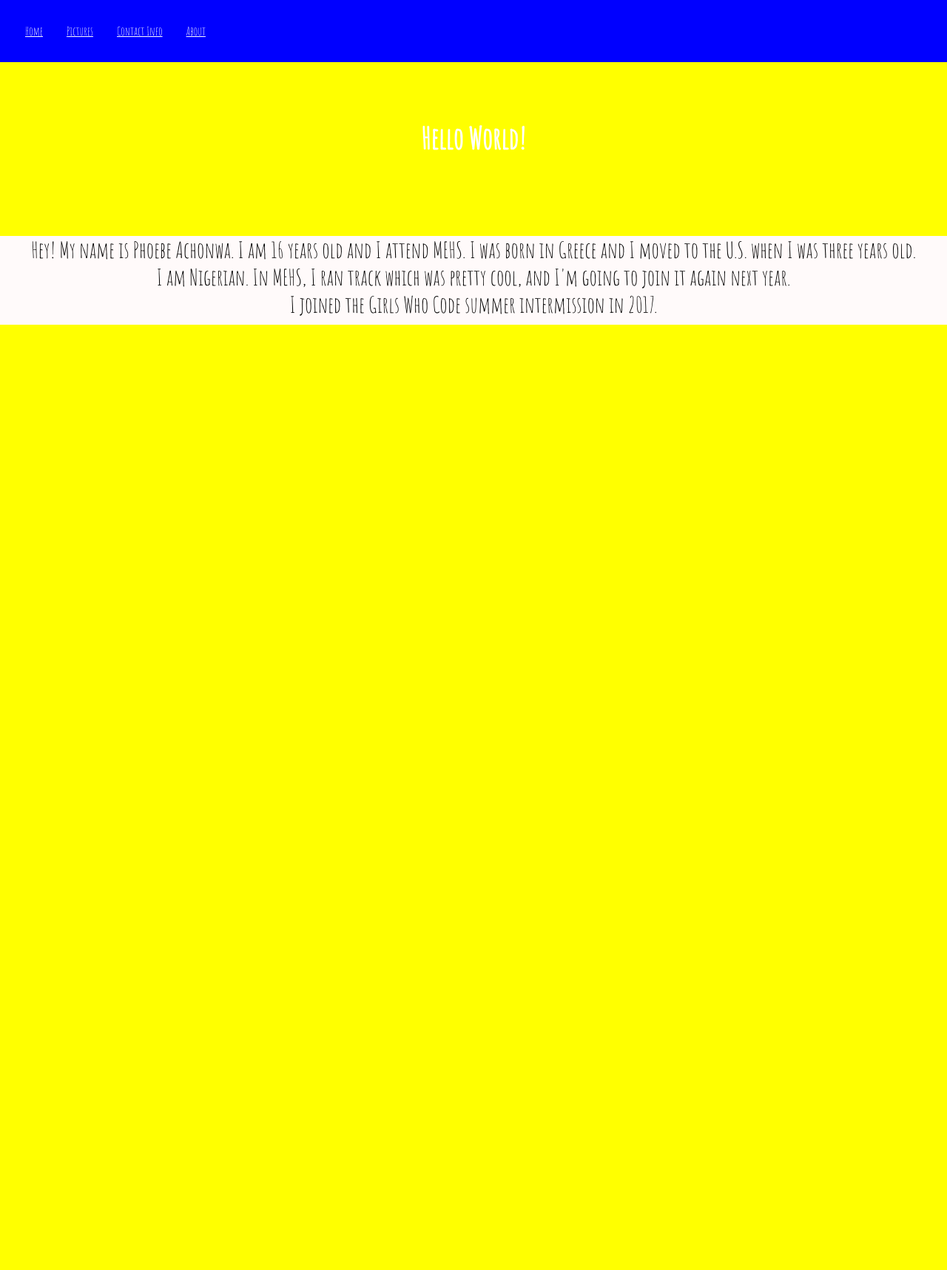
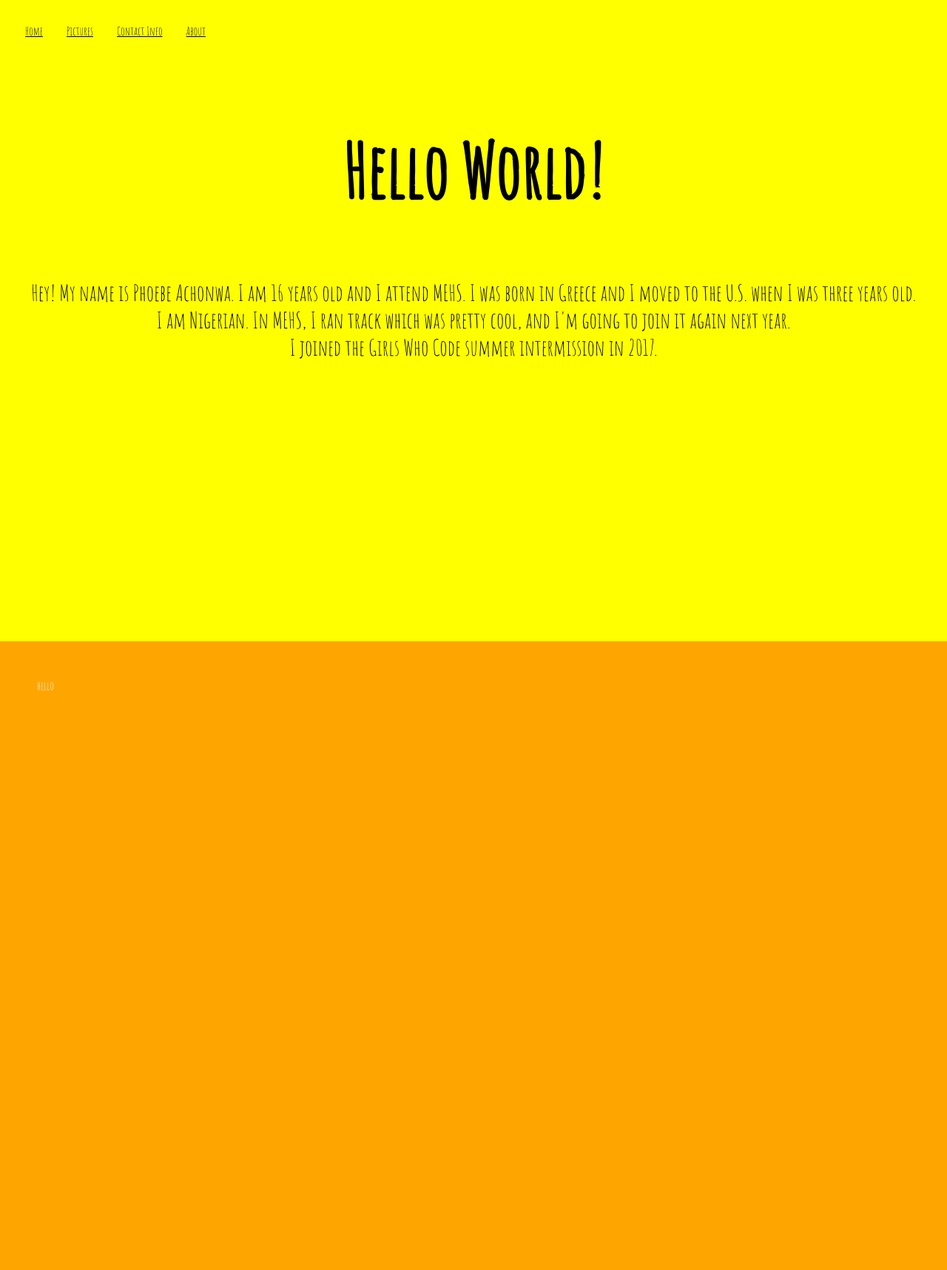
Before and after one commit to pachonwa/Portfolio2, a Python web app: template templates/aboutme.html in a window 1280 px wide. Shown: the whole page at 74% size. Before the commit the page ends 439 px from the top, so only its background shows below. Run offline with Jinja, Linux system fonts and the light colour scheme; the template is opened without the code that fills it, so the values that code supplies are empty.

Commit message:
messing with colors and finally got css to work

```diff
--- a/app.yaml
+++ b/app.yaml
@@ -3,12 +3,12 @@ api_version: 1
 threadsafe: true
 
 handlers:
-  - url: /.*
-    script: main.app
   - url: /stylesheets
     static_dir: stylesheets
   - url: /images
     static_dir: images
+  - url: /.*
+    script: main.app
 
 libraries:
   - name: webapp2
--- a/stylesheets/aboutme.css
+++ b/stylesheets/aboutme.css
@@ -7,13 +7,12 @@ body {
 .navbar {
   margin: 0px;
   padding: 18px;
-  /* background-color:hsla(290,60%,70%,0.0); */
   text-decoration: none;
-  background-color: blue;
+  background-color: transparent;
 }
 
-h1 {
-  font-size: 40px;
+h2 {
+  font-size: 100px;
 }
 
 .parallax {
@@ -21,30 +20,32 @@ h1 {
   background-position: center;
   padding: 50px;
   color: white;
+  height: 750px;
   background-repeat: none;
   background-size: cover;
-  background-color: yellow;
+  background-color: orange;
 }
 
- ul {
+ .navbar ul {
    list-style-type: none;
    margin: 0;
    padding: 0;
    overflow: hidden;
  }
 
- li {
+ .navbar li {
    float:left;
  }
 
- li a {
+ .navbar li a {
    display: block;
    color: black;
    text-align: center;
    padding: 14px 16px;
    color: white;
+   color: black;
  }
 
- li a:hover {
-   background-color: none;
+ .navbar li a:hover {
+   background-color: orange;
  }
--- a/templates/aboutme.html
+++ b/templates/aboutme.html
@@ -1,6 +1,7 @@
 <!DOCTYPE html>
 <link rel="stylesheet" href="stylesheets/aboutme.css">
 <link href="https://fonts.googleapis.com/css?family=Amatic+SC" rel="stylesheet">
+
   <div class="navbar" style="text-decoration: none;">
     <ul>
       <li><a href="">Home</a></li>
@@ -10,16 +11,19 @@
     </ul>
   </div>
 
-<div class="parallax">
-  <h1><center>Hello World!</center></h1>
+<div style="height: 700px;">
+  <h2><center>Hello World!</center></h2>
+    <div style="font-size: 30px; text-align: center">
+      <p>Hey! My name is Phoebe Achonwa. I am 16 years old and I attend MEHS. I was
+      born in Greece and I moved to the U.S. when I was three years old. <br> I am
+      Nigerian. In MEHS, I ran track which was pretty cool, and I'm going to join
+      it again next year. <br>I joined the Girls Who Code summer intermission in 2017.</p>
+    </div>
 </div>
 
-<div style="height:120px; background-color: #fffafa; font-size: 30px; text-align: center">
-  <p>Hey! My name is Phoebe Achonwa. I am 16 years old and I attend MEHS. I was
-  born in Greece and I moved to the U.S. when I was three years old. <br> I am
-  Nigerian. In MEHS, I ran track which was pretty cool, and I'm going to join
-  it again next year. <br>I joined the Girls Who Code summer intermission in 2017.</p>
+<div class="parallax">
+  hello
 </div>
 
-<div>
-</div>
+<!-- <div style="height: 500px;">
+</div> -->
```
